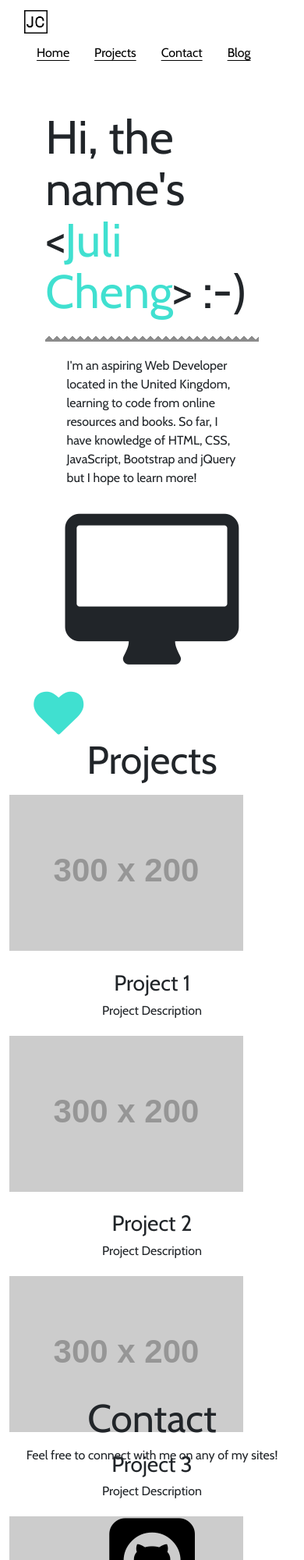
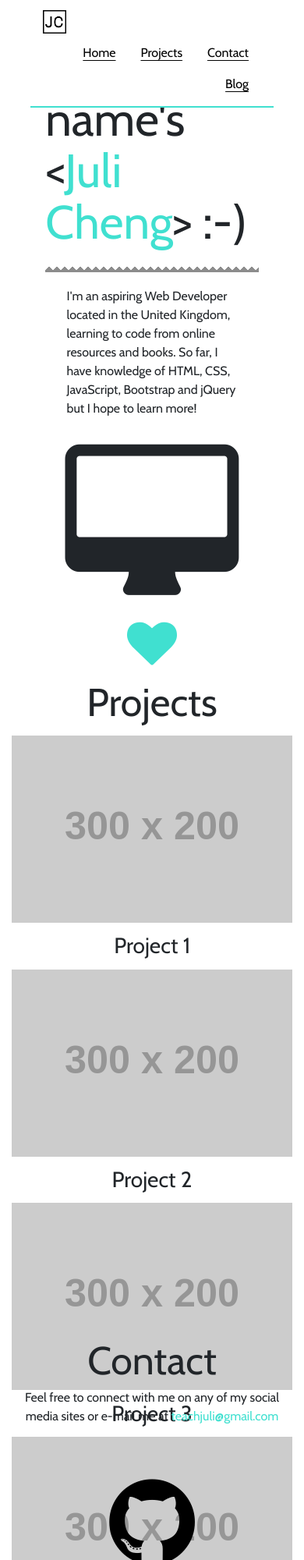
Before and after one commit to julicheng/julicheng.github.io, a plain HTML site: page index.html in a window 390 px wide. Shown: the top 2000 px of the page at 78% size. Drawn offline with nearby package versions, Linux system fonts and the light colour scheme; placeholder pictures from the web are drawn by us.

Commit message:
complete section - need to fix responsiveness

```diff
--- a/css/style.css
+++ b/css/style.css
@@ -2,7 +2,13 @@
 	font-family: Cabin;
 }
 
-a:link, a:visited{
+.navbar {
+	margin: 0 10%;
+	background-color: white;
+	border-bottom: 2px solid turquoise;
+}
+
+ul.nav a:link, ul.nav a:visited {
 	color: black;
 	text-decoration: underline;
 	text-underline-position: under;
@@ -15,8 +21,16 @@ ul.nav a:hover {
 	text-underline-position: under;
 }
 
+a:link, a:visited {
+	color: black;
+}
+
 a:hover {
 	color: turquoise;
+}
+
+.project-img a:hover {
+	outline: 2px solid turquoise;
 }
 
 h1 span{
@@ -39,13 +53,8 @@ h2 {
 	margin-right: 10px;
 }
 
-.project-img {
-	padding: 0.5% 3%;
-	margin: center;
-}
-
 #home {
-	padding: 13% 12%;
+	padding: 15% 12%;
 	height: 100vh;
 }
 
@@ -61,13 +70,18 @@ h2 {
 	height: 100vh;
 }
 
+.project-img img {
+	width: 100%;
+}
+
 .project-info {
-	margin-top: 7%;
+	margin-top: 4%;
+	margin-bottom: 4%;
 	text-align: center;
 }
 
 .section-title {
-	padding: 2% 0%;
+	padding: 8% 0 2% 0;
 	text-align: center;
 }
 
@@ -91,6 +105,8 @@ hr {
 
 .fa-4x {
 	color: turquoise;
+	text-align: center;
+	width: 100%;
 }
 
 .fa-3x {
@@ -105,4 +121,5 @@ hr {
 
 footer {
 	text-align: center;
+	padding-top: 6%;
 }
--- a/index.html
+++ b/index.html
@@ -12,7 +12,7 @@
 <body>
 	<div class="container">
 	<!-- navbar -->
-	<nav class="navbar">
+	<nav class="navbar fixed-top">
   		<a class="navbar-brand" href="#">
     	<img src="logo.png" width="30" height="30" class="icon-img d-inline-block align-top" alt="logo">
 		</a>
@@ -34,7 +34,9 @@
 			</li>
 		</ul>
 	</nav>
+</div>
 		<!-- home section -->
+		<div class="container">
 		<div class="row" id="home">
 			<div class="col-md-12">
 				<h1>Hi, the name's &#60;<span>Juli Cheng</span>&#62; :-)</h1>
@@ -44,6 +46,7 @@
 			<i class="fa fa-desktop fa-5x" aria-hidden="true" alt="desktop computer"></i>
 			<i class="fa fa-heart fa-4x" aria-hidden="true" alt="heart"></i>
 		</div>
+	</div>
 		<!-- skills section -->
 		<!-- <div id="skills">
 			<div class="row" id="skills">
@@ -54,7 +57,9 @@
 				</div>
 			</div>
 		</div> -->
+
 		<!-- Projects section -->
+		<div class="container">
 	<div  id="projects">
 		<!-- title -->
 		<div class="row">
@@ -67,88 +72,84 @@
 		<!-- projects -->
 		<div class="row">
 			<div class="col-lg-4 col-md-6 col-sm-12 project-img">
-				<img src="http://via.placeholder.com/300x200" alt="project image">
+				<a href="#"><img src="http://via.placeholder.com/300x200" alt="project image"></a>
 				<div class="project-info">
 					<h3>Project 1</h3>
-					<p>Project Description</p>
 				</div>
 			</div>
 			<div class="col-lg-4 col-md-6 col-sm-12 project-img">
-				<img src="http://via.placeholder.com/300x200" alt="project image">
+				<a href="#"><img src="http://via.placeholder.com/300x200" alt="project image"></a>
 				<div class="project-info">
 					<h3>Project 2</h3>
-					<p>Project Description</p>
 				</div>
 			</div>
 			<div class="col-lg-4 col-md-6 col-sm-12 project-img">
-				<img src="http://via.placeholder.com/300x200" alt="project image">
+				<a href="#"><img src="http://via.placeholder.com/300x200" alt="project image"></a>
 				<div class="project-info">
 					<h3>Project 3</h3>
-					<p>Project Description</p>
 				</div>
 			</div>
 		</div>
 		<div class="row">
 			<div class="col-lg-4 col-md-6 col-sm-12 project-img">
-				<img src="http://via.placeholder.com/300x200" alt="project image">
+				<a href="#"><img src="http://via.placeholder.com/300x200" alt="project image"></a>
 				<div class="project-info">
 					<h3>Project 4</h3>
-					<p>Project Description</p>
 				</div>
 			</div>
 			<div class="col-lg-4 col-md-6 col-sm-12 project-img">
-				<img src="http://via.placeholder.com/300x200" alt="project image">
+				<a href="#"><img src="http://via.placeholder.com/300x200" alt="project image"></a>
 				<div class="project-info">
 					<h3>Project 5</h3>
-					<p>Project Description</p>
 				</div>
 			</div>
 			<div class="col-lg-4 col-md-6 col-sm-12 project-img">
-				<img src="http://via.placeholder.com/300x200" alt="project image">
+				<a href="#"><img src="http://via.placeholder.com/300x200" alt="project image"></a>
 				<div class="project-info">
 					<h3>Project 6</h3>
-					<p>Project Description</p>
 				</div>
 			</div>
 		</div>
 	</div>
+</div>
 		<!-- contact section -->
+		<div class="container">
 		<div id="contact">
 			<!-- title -->
 			<div class="row">
 				<div class="col-md-12">
 					<div class="section-title">
 						<h2>Contact</h2>
-						<p>Feel free to connect with me on any of my sites!</p>
+						<p>Feel free to connect with me on any of my social media sites or e-mail me at <a href="mailto:teachjuli@gmail.com" style="color: turquoise">teachjuli@gmail.com</a></p>
 					</div>
 				</div>
 			</div>
 			<!-- contact bits -->
 			<div class="row">
 				<div class="col-lg-4 col-md-6 col-sm-12 fa-3x contact-icon">
-					<a href="https://github.com/julicheng"><i class="fa fa-github-square" aria-hidden="true"></i></a>
+					<a href="https://github.com/julicheng" target="_blank"><i class="fa fa-github" aria-hidden="true"></i></a>
 					<p></p>
 				</div>
 				<div class="col-lg-4 col-md-6 col-sm-12 fa-3x contact-icon">
-					<a href="https://www.freecodecamp.org/julicheng"><i class="fa fa-free-code-camp" aria-hidden="true"></i></a>
+					<a href="https://www.freecodecamp.org/julicheng" target="_blank"><i class="fa fa-free-code-camp" aria-hidden="true"></i></a>
 				</div>
 				<div class="col-lg-4 col-md-6 col-sm-12 fa-3x contact-icon">
-					<a href="https://juliscodingadventure.wordpress.com/"><i class="fa fa-wordpress" aria-hidden="true"></i></a>
+					<a href="https://codepen.io/julicheng/" target="_blank"><i class="fa fa-codepen" aria-hidden="true"></i></a>
 				</div>
 			</div>
 			<div class="row">
 				<div class="col-lg-4 col-md-6 col-sm-12 fa-3x contact-icon">
-					<a href="https://uk.linkedin.com/in/julicheng"><i class="fa fa-linkedin-square" aria-hidden="true"></i></a>
+					<a href="https://juliscodingadventure.wordpress.com/" target="_blank"><i class="fa fa-wordpress" aria-hidden="true"></i></a>
 				</div>
 				<div class="col-lg-4 col-md-6 col-sm-12 fa-3x contact-icon">
-					<a href="https://twitter.com/codingjuli"><i class="fa fa-twitter-square" aria-hidden="true"></i></a>
+					<a href="https://uk.linkedin.com/in/julicheng" target="_blank"><i class="fa fa-linkedin" aria-hidden="true"></i></a>
 				</div>
 				<div class="col-lg-4 col-md-6 col-sm-12 fa-3x contact-icon">
-					<a href="mailto:teachjuli@gmail.com"><i class="fa fa-envelope-square" aria-hidden="true"></i></a>
+					<a href="https://twitter.com/codingjuli" target="_blank"><i class="fa fa-twitter" aria-hidden="true"></i></a>
 				</div>
 			</div>
+			<footer><h6>Juli Cheng © 2017</h6></footer>
 		</div>
-		<footer><h6>© Juli Cheng 2017</h6></footer>
 	</div>
 
 </body>
```
